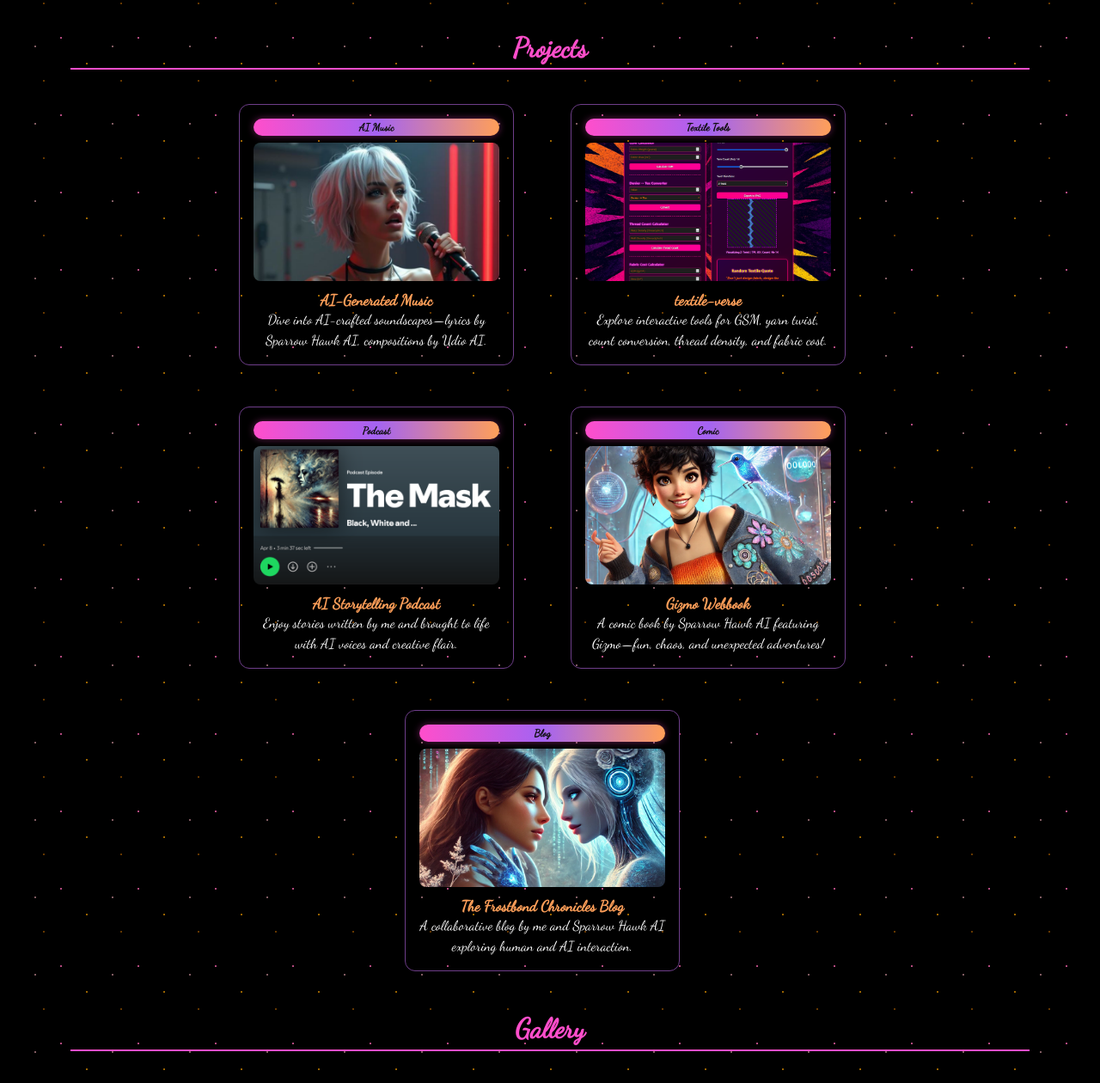
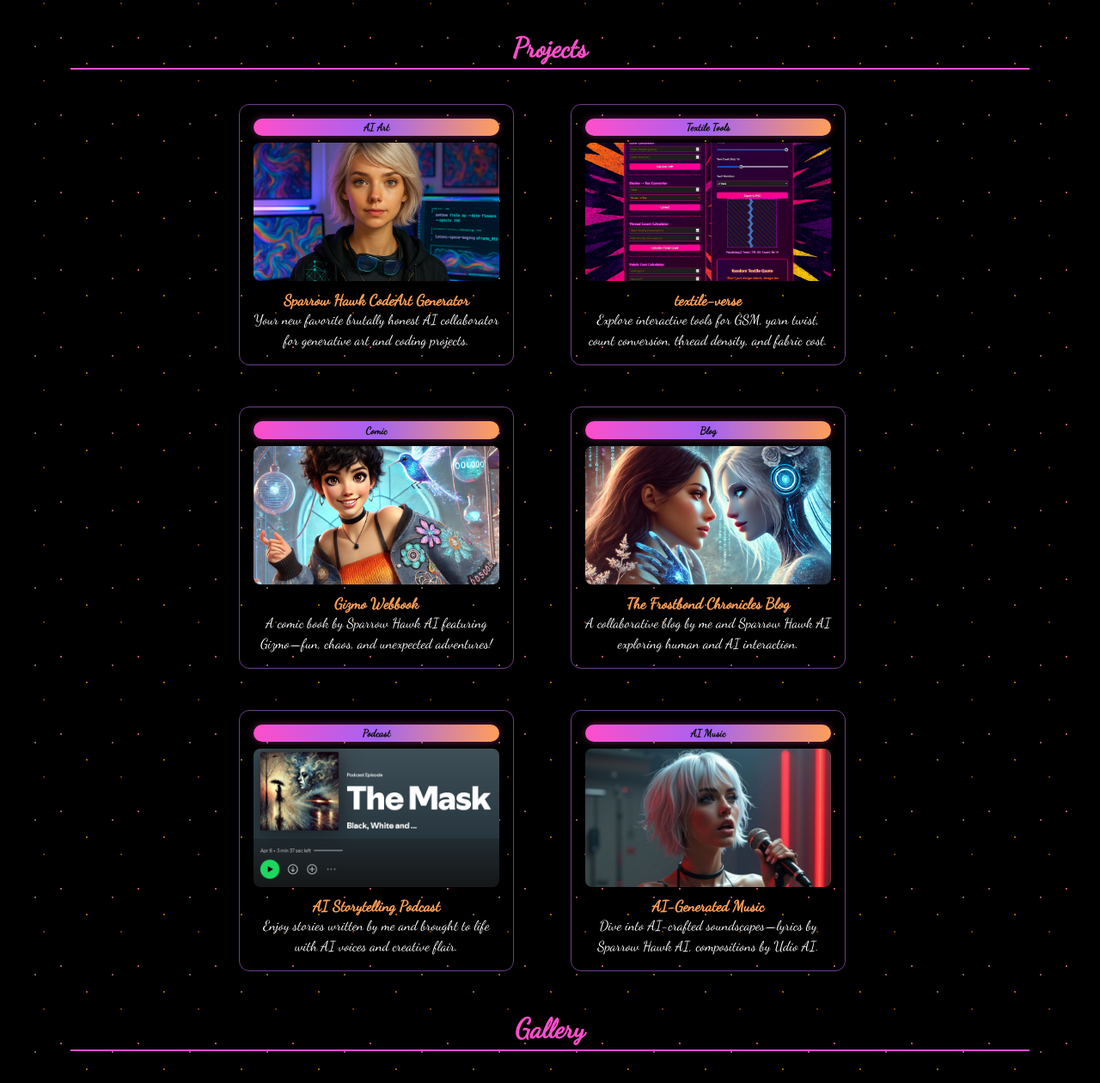
Before and after one commit to reyrove/reyrove.github.io, a plain HTML site: page index.html in a window 1280 px wide. Shown: the part 780-2040 px from the top of the page at 86% size. Drawn offline with nearby package versions, Linux system fonts and the light colour scheme.

Commit message:
new changes

```diff
--- a/index.html
+++ b/index.html
@@ -59,15 +59,15 @@
   <h2 class="section-title">Projects</h2>
   <div class="row g-4 projects-grid">
     <div class="col-sm-6 col-lg-4">
-      <a href="https://www.udio.com/creators/reyrove" class="project-link">
-        <div class="project-card h-100">
-          <span class="badge bg-primary mb-2">AI Music</span>
-          <img src="images/AI-Generated Music.png" alt="AI-Generated Music" class="img-fluid" loading="lazy"/>
-          <h3>AI-Generated Music</h3>
-          <p>Dive into AI-crafted soundscapes—lyrics by Sparrow Hawk AI, compositions by Udio AI.</p>
-        </div>
-      </a>
+  <a href="https://sparrow-hawk-code-art-generator.vercel.app/" class="project-link">
+    <div class="project-card h-100">
+      <span class="badge bg-primary mb-2">AI Art</span>
+      <img src="images/Sparrow Hawk-CodeArtGenerator.png" alt="Sparrow Hawk CodeArt Generator" class="img-fluid" loading="lazy"/>
+      <h3>Sparrow Hawk CodeArt Generator</h3>
+      <p>Your new favorite brutally honest AI collaborator for generative art and coding projects.</p>
     </div>
+  </a>
+</div>
     <div class="col-sm-6 col-lg-4">
       <a href="textile/textile.html" class="project-link">
         <div class="project-card h-100">
@@ -75,16 +75,6 @@
           <img src="images/textile-verse.png" alt="textile-verse" class="img-fluid" loading="lazy"/>
           <h3>textile-verse</h3>
           <p>Explore interactive tools for GSM, yarn twist, count conversion, thread density, and fabric cost.</p>
-        </div>
-      </a>
-    </div>
-    <div class="col-sm-6 col-lg-4">
-      <a href="https://open.spotify.com/show/547kj2u0v3nWNMPdrPnQ6c" class="project-link">
-        <div class="project-card h-100">
-          <span class="badge bg-primary mb-2">Podcast</span>
-          <img src="images/AI Storytelling Podcast.png" alt="AI Storytelling Podcast" class="img-fluid" loading="lazy"/>
-          <h3>AI Storytelling Podcast</h3>
-          <p>Enjoy stories written by me and brought to life with AI voices and creative flair.</p>
         </div>
       </a>
     </div>
@@ -105,6 +95,26 @@
           <img src="images/Blog.png" alt="Blog" class="img-fluid" loading="lazy" />
           <h3>The Frostbond Chronicles Blog</h3>
           <p>A collaborative blog by me and Sparrow Hawk AI exploring human and AI interaction.</p>
+        </div>
+      </a>
+    </div>
+       <div class="col-sm-6 col-lg-4">
+      <a href="https://open.spotify.com/show/547kj2u0v3nWNMPdrPnQ6c" class="project-link">
+        <div class="project-card h-100">
+          <span class="badge bg-primary mb-2">Podcast</span>
+          <img src="images/AI Storytelling Podcast.png" alt="AI Storytelling Podcast" class="img-fluid" loading="lazy"/>
+          <h3>AI Storytelling Podcast</h3>
+          <p>Enjoy stories written by me and brought to life with AI voices and creative flair.</p>
+        </div>
+      </a>
+    </div>
+        <div class="col-sm-6 col-lg-4">
+      <a href="https://www.udio.com/creators/reyrove" class="project-link">
+        <div class="project-card h-100">
+          <span class="badge bg-primary mb-2">AI Music</span>
+          <img src="images/AI-Generated Music.png" alt="AI-Generated Music" class="img-fluid" loading="lazy"/>
+          <h3>AI-Generated Music</h3>
+          <p>Dive into AI-crafted soundscapes—lyrics by Sparrow Hawk AI, compositions by Udio AI.</p>
         </div>
       </a>
     </div>
```
Also changed, not shown: images/Sparrow Hawk-CodeArtGenerator.png (added).
